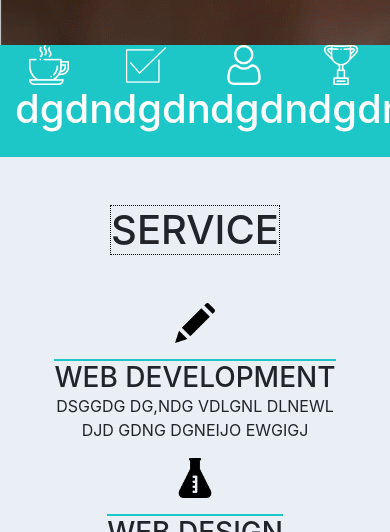
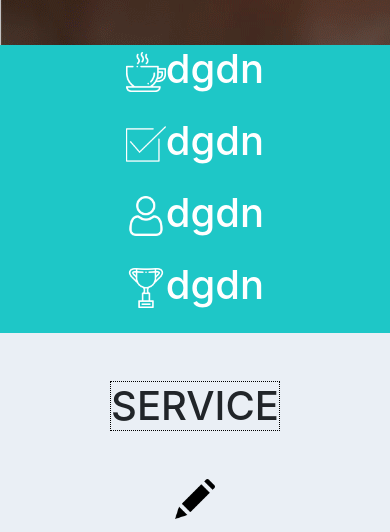
Before and after one commit to Raghulrahu/awesome, a plain HTML site: page index.html in a window 390 px wide. Shown: the part 4873-5405 px from the top of the page. Drawn offline with Linux system fonts and the light colour scheme; a script that the page names is missing.

Commit message:
Update index.html

```diff
--- a/index.html
+++ b/index.html
@@ -173,10 +173,10 @@
     </div>
 
     <div class="row m-0 bgclr3">
-        <div class=" col-3 h1 text-white text-center"><p><img src="images/c1.png" width="40px" height="40px">dgdn</p></div>
-        <div class=" col-3 h1 text-white text-center"><p><img src="images/c2.png" width="40px" height="40px">dgdn</p></div>
-        <div class=" col-3 h1 text-white text-center"><p><img src="images/c3.png" width="40px" height="40px">dgdn</p></div>
-        <div class=" col-3 h1 text-white text-center"><p><img src="images/c4.png" width="40px" height="40px">dgdn</p></div>
+        <div class=" col-md-3 col-sm-6 h1 text-white text-center"><p><img src="images/c1.png" width="40px" height="40px">dgdn</p></div>
+        <div class=" col-md-3 col-sm-6 h1 text-white text-center"><p><img src="images/c2.png" width="40px" height="40px">dgdn</p></div>
+        <div class=" col-md-3 col-sm-6 h1 text-white text-center"><p><img src="images/c3.png" width="40px" height="40px">dgdn</p></div>
+        <div class=" col-md-3 col-sm-6 h1 text-white text-center"><p><img src="images/c4.png" width="40px" height="40px">dgdn</p></div>
     </div>
 
     <!-- Services -->
```
